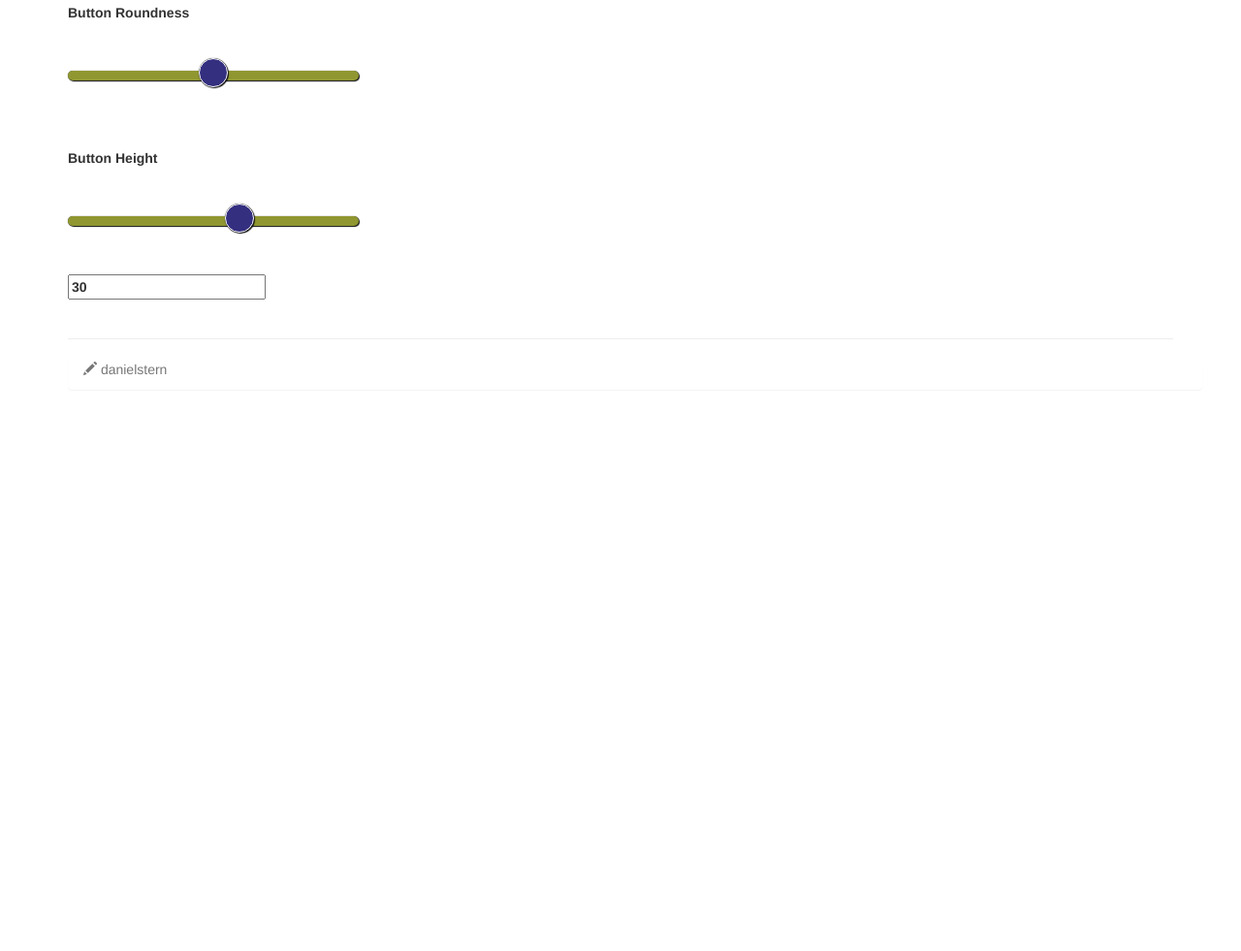
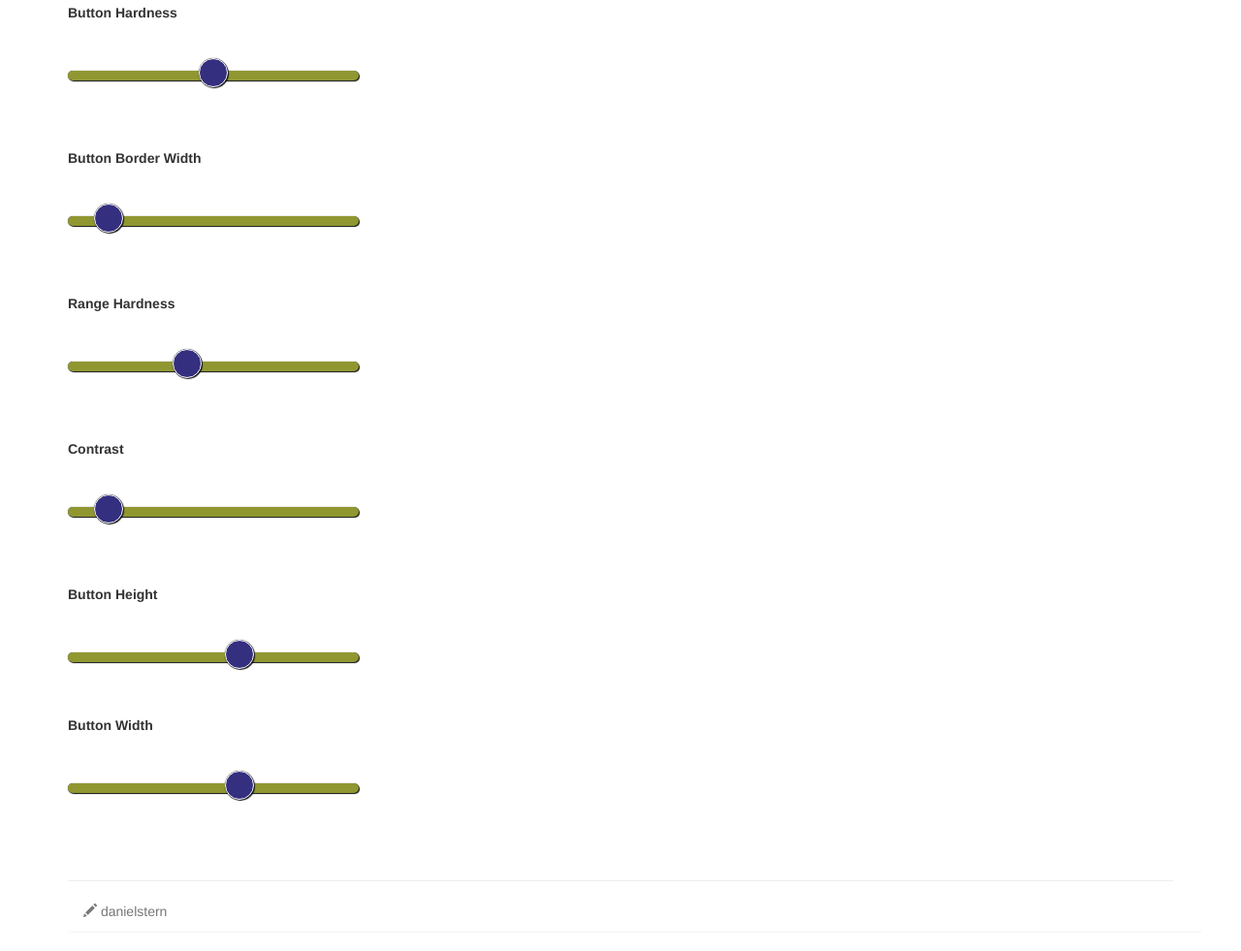
Before and after one commit to danielstern/range.css, a website: page app/index.html in a window 1280 px wide. Shown: the part 642-1623 px from the top of the page at 97% size. Before the commit the page ends 1064 px from the top, so only its background shows below. Drawn offline with nearby package versions, Linux system fonts and the light colour scheme; some packages are replaced by stand-ins of ours; files that its build step writes are made by us from their sources.

Commit message:
many-sliders

```diff
--- a/app/less/range.less
+++ b/app/less/range.less
@@ -9,7 +9,7 @@
 @track-width: 100%;
 @track-height: 10px;
 
-@range-roundness: 5px;
+@track-radius: 5px;
 @contrast: 5%;
 
 @shadow-size: 1px;
@@ -61,7 +61,7 @@ input[type=range] {
     	.track();
     	.shadow();
         background: @color1;
-        border-radius: @range-roundness;
+        border-radius: @track-radius;
     }
 
     &::-webkit-slider-thumb {
@@ -79,7 +79,7 @@ input[type=range] {
         .shadow();
         background: @color1;
         border: none;
-        border-radius: @range-roundness;
+        border-radius: @track-radius;
     }
     &::-moz-range-thumb {
        .thumb();
@@ -101,12 +101,12 @@ input[type=range] {
 
     &::-ms-fill-lower {
         background: darken(@color1, @contrast);
-        border-radius: @range-roundness*2;
+        border-radius: @track-radius*2;
         .shadow();
     }
     &::-ms-fill-upper {
         background: @color1;
-        border-radius: @range-roundness*2;
+        border-radius: @track-radius*2;
         .shadow();
     }
     &::-ms-thumb {
--- a/app/partials/main.html
+++ b/app/partials/main.html
@@ -20,17 +20,50 @@
 
 <div class=form-group>
 	<label for=thumb-roundness>
-		Button Roundness
+		Button Hardness
 		<input name=thumb-roundness ng-model=slider['thumb-roundness']  type=range min=0 max=100 step=1>
 	</label>
 </div>
+<div class=form-group>
+	<label for=thumb-border-width>
+		Button Border Width
+		<input name=thumb-border-width ng-model=slider['thumb-border-width']  type=range min=0 max=10 step=0.1>
+	</label>
+</div>
+
+
+<div class=form-group>
+	<label for=thumb-roundness>
+		Range Hardness
+		<input name=thumb-roundness ng-model=slider['track-radius']  type=range min=0 max=10 step=0.1>
+	</label>
+</div>
+
+
+
+<div class=form-group>
+	<label for=contrast>
+		Contrast
+		<input name=thumb-roundness ng-model=slider['contrast']  type=range min=0 max=50 step=1>
+	</label>
+</div>
+
 
 <div class=form-group>
 
 	<label for=thumb-height>
 		Button Height
 		<input name=thumb-roundness ng-model=slider['thumb-height']  type=range min=0 max=50 step=1>
-		<input ng-model=slider['thumb-height']  step=1>
+		<!-- <input ng-model=slider['thumb-height']  step=1> -->
+	</label>
+<div class=form-group>
+
+<div class=form-group>
+
+	<label for=thumb-height>
+		Button Width
+		<input name=thumb-roundness ng-model=slider['thumb-width']  type=range min=0 max=50 step=1>
+		<!-- <input ng-model=slider['thumb-width']  step=1> -->
 	</label>
 <div class=form-group>
 <!-- </form> -->
--- a/app/scripts/main.js
+++ b/app/scripts/main.js
@@ -27,7 +27,10 @@ angular.module("DemoApp", ['ui.router']).config(function ($stateProvider, $urlRo
         'thumb-roundness': 50,
         'thumb-height': 30,
         'thumb-width': 30,
-        'track-height': 10
+        'contrast': 5,
+        'track-height': 10,
+        'track-radius': 4,
+        'thumb-border-width': 1
     };
 
     $rootScope.$watch('slider', function (slider, old) {
@@ -35,9 +38,13 @@ angular.module("DemoApp", ['ui.router']).config(function ($stateProvider, $urlRo
             return;
         var lessVals = angular.copy(slider);
         lessVals['thumb-roundness'] += "%";
+        lessVals['range-roundness'] += "px";
         lessVals['thumb-height'] += "px";
         lessVals['thumb-width'] += "px";
+        lessVals['thumb-border-width'] += "px";
+        lessVals['contrast'] += "%";
 
+        lessVals['track-radius'] += "px";
         lessVals['track-height'] += "px";
         less.modifyVars(lessVals);
     }, true);
```
Also changed, not shown: app/typescript/main.ts (+7 -1 lines).
